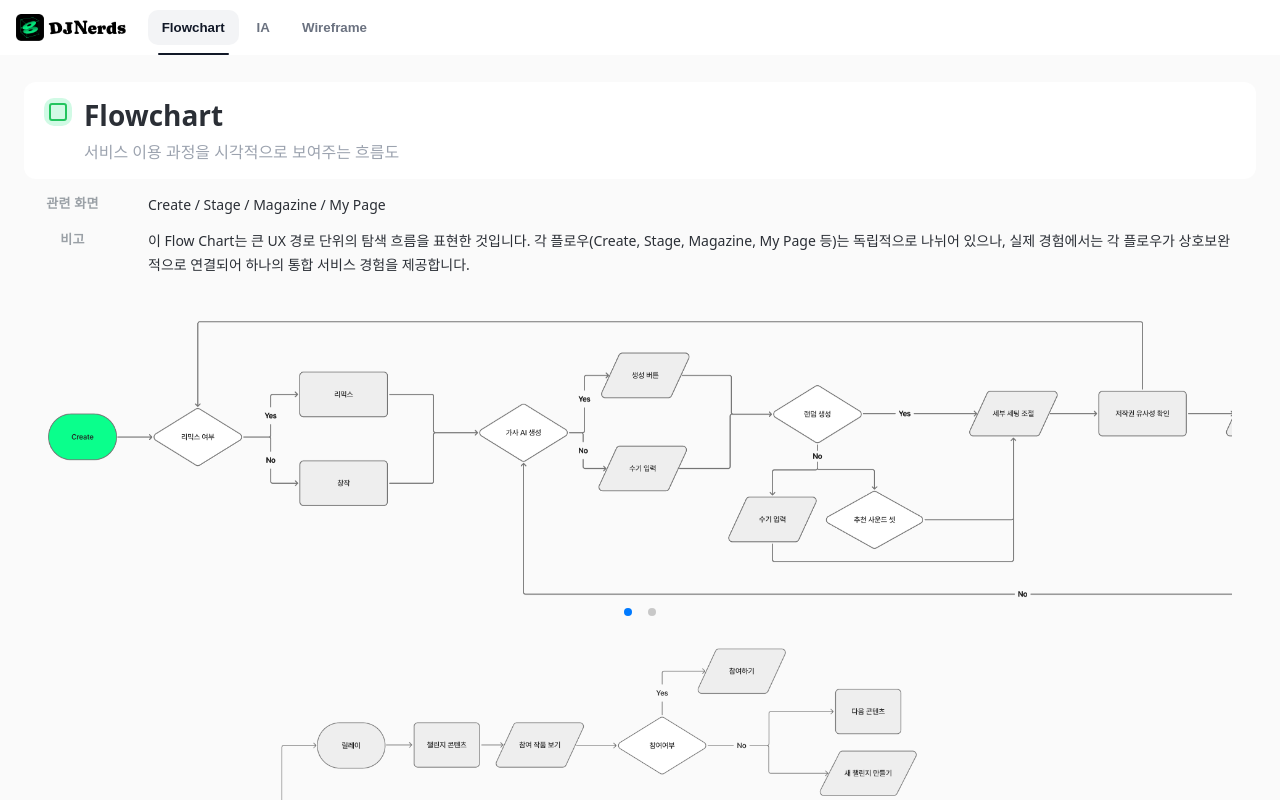
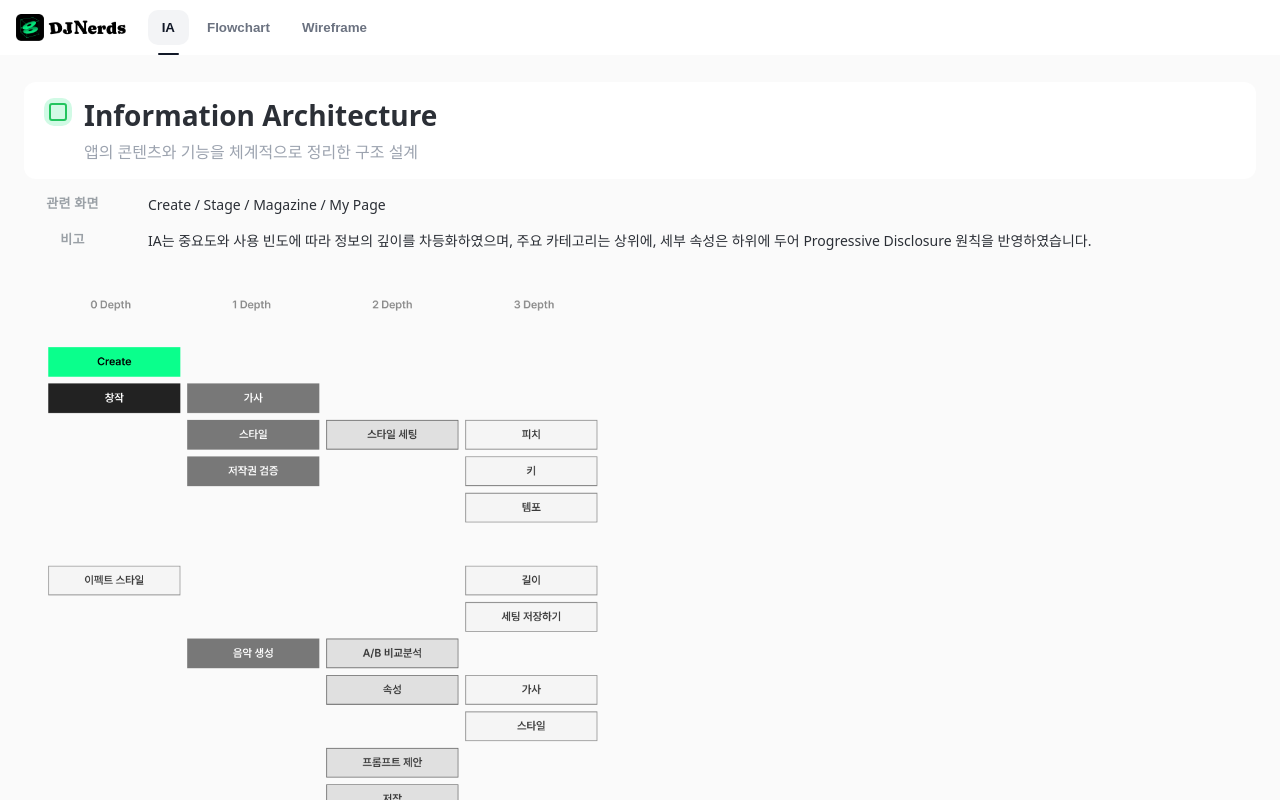
Before and after one commit to chaelyna/structure, a React (Vite) app: page / in a window 1280 px wide. Shown: the top 800 px of the page. Built offline with nearby package versions, Linux system fonts and the light colour scheme; the HTML template or start-up script is replaced by a standard one; a web font is replaced by a local one.

Commit message:
탭 버튼 순서 재배치

```diff
--- a/src/App.css
+++ b/src/App.css
@@ -18,6 +18,8 @@
     Segoe UI, Roboto, Helvetica, Arial, "Apple SD Gothic Neo", "Noto Sans KR",
     sans-serif;
 }
+
+
 
 /* 본문 컨텐츠 배경 */
 .container {
--- a/src/App.jsx
+++ b/src/App.jsx
@@ -5,7 +5,7 @@ import IA from "./components/IA";
 import Wireframe from "./components/Wireframe";
 
 export default function App() {
-  const [active, setActive] = useState("flowchart"); // 시작 탭(원하면 wireframe/ia로 변경)
+  const [active, setActive] = useState("ia"); // 시작 탭(원하면 wireframe/ia로 변경)
 
   return (
     <div className="app">
@@ -14,13 +14,32 @@ export default function App() {
           <div className="brand">
             <img src="./images/logo.png" alt="DesignHub logo" />
           </div>
+
           <div className="tabs">
-            <button onClick={() => setActive("flowchart")} className={`tab-btn ${active === "flowchart" ? "tab-active" : ""}`}>Flowchart</button>
-            <button onClick={() => setActive("ia")} className={`tab-btn ${active === "ia" ? "tab-active" : ""}`}>IA</button>
-            <button onClick={() => setActive("wireframe")} className={`tab-btn ${active === "wireframe" ? "tab-active" : ""}`}>Wireframe</button>
+            <button
+              onClick={() => setActive("ia")}
+              className={`tab-btn ${active === "ia" ? "tab-active" : ""}`}
+            >
+              IA
+            </button>
+
+            <button
+              onClick={() => setActive("flowchart")}
+              className={`tab-btn ${active === "flowchart" ? "tab-active" : ""}`}
+            >
+              Flowchart
+            </button>
+
+            <button
+              onClick={() => setActive("wireframe")}
+              className={`tab-btn ${active === "wireframe" ? "tab-active" : ""}`}
+            >
+              Wireframe
+            </button>
           </div>
         </div>
       </nav>
+
 
       <main className="container">
         {active === "ia" && <IA />}
--- a/src/components/Flowchart.jsx
+++ b/src/components/Flowchart.jsx
@@ -5,7 +5,7 @@ const IMG1 = "./images/flowchart_1.png";
 const IMG2 = "./images/flowchart_2.png";
 const ALIGN = "center";
 
-export default function Flowchart() {
+export default function FlowChart() {
     const [nat1, setNat1] = useState({ w: 0, h: 0 });
     const [nat2, setNat2] = useState({ w: 0, h: 0 });
     const wrapRef = useRef(null);
@@ -86,7 +86,7 @@ export default function Flowchart() {
             <header className="panel-head">
                 <span className="head-icon" aria-hidden="true" />
                 <div>
-                    <h2 className="panel-title">Flowchart</h2>
+                    <h2 className="panel-title">FlowChart</h2>
                     <p className="panel-sub">서비스 이용 과정을 시각적으로 보여주는 흐름도</p>
                 </div>
             </header>
@@ -95,7 +95,7 @@ export default function Flowchart() {
                 <InfoSection
                     related="Create / Stage / Magazine / My Page"
                     note={
-                        "이 Flow Chart는 큰 UX 경로 단위의 탐색 흐름을 표현한 것입니다. 각 플로우(Create, Stage, Magazine, My Page 등)는 독립적으로 나뉘어 있으나, 실제 경험에서는 각 플로우가 상호보완적으로 연결되어 하나의 통합 서비스 경험을 제공합니다."
+                        "이 Flow Chart는 큰 UX 경로 단위의 탐색 흐름을 표현한 것입니다. 각 플로우(Create, Stage, Magazine, My Page 등)는 독립적으로 나뉘어 있으나,\n 실제 경험에서는 각 플로우가 상호보완적으로 연결되어 하나의 통합 서비스 경험을 제공합니다."
                     }
                 />
 
@@ -109,7 +109,7 @@ export default function Flowchart() {
                                         <div className="fc-viewport" style={{ width: `${vw}px`, height: `${displayH1}px` }}>
                                             <img
                                                 src={IMG1}
-                                                alt={`Flowchart 1 - part ${idx + 1}`}
+                                                alt={`FlowChart 1 - part ${idx + 1}`}
                                                 style={{
                                                     display: "block",
                                                     width: `${nat1.w * scale}px`,
@@ -131,7 +131,7 @@ export default function Flowchart() {
                         <div className="fc-viewport" style={{ width: `${vw}px`, height: `${displayH2}px` }}>
                             <img
                                 src={IMG2}
-                                alt="Flowchart 2"
+                                alt="FlowChart 2"
                                 style={{
                                     display: "block",
                                     width: `${nat2.w * scale}px`,
```
